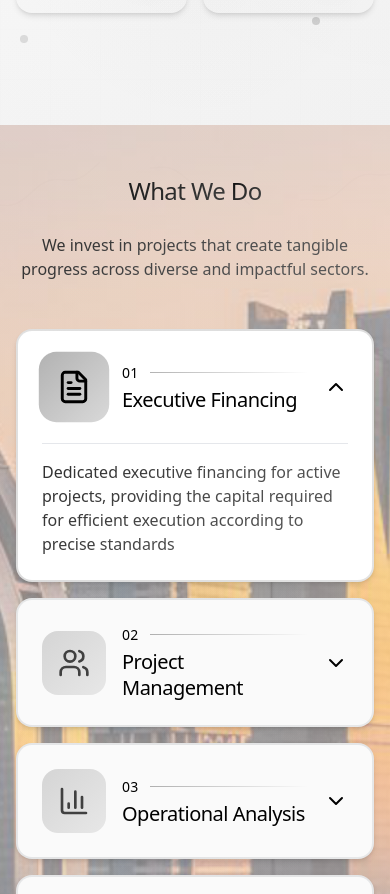
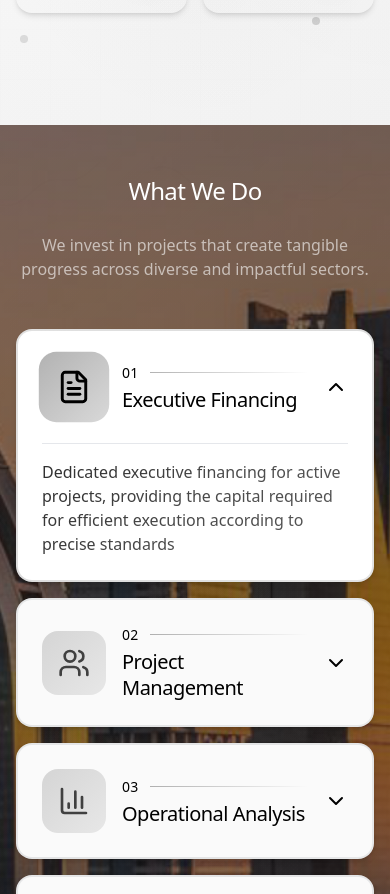
Before and after one commit to khaledabosaeed/DarkCore, a Next.js app: page /en in a window 390 px wide. Shown: the part 1711-2605 px from the top of the page. Built offline with nearby package versions, Linux system fonts and the light colour scheme.

Commit message:
ihame Edits

```diff
--- a/src/components/sections/footer/Footer.tsx
+++ b/src/components/sections/footer/Footer.tsx
@@ -151,7 +151,7 @@ export function Footer() {
             {/* Main Footer Content */}
             <div className="relative z-10 py-12 sm:py-16">
                 <div className="container mx-auto px-4 sm:px-6 md:px-8 lg:px-10">
-                    <div className={`grid grid-cols-1 md:grid-cols-2 lg:grid-cols-4 gap-8 lg:gap-12 mb-12 ${isRTL ? "text-right" : "text-left"}`}>
+                    <div className={`grid grid-cols-1 md:grid-cols-2 lg:grid-cols-3 gap-8 lg:gap-12 mb-12 ${isRTL ? "text-right" : "text-left"}`}>
                         {/* Logo and Description */}
                         <motion.div
                             initial={{ opacity: 0, y: 20 }}
@@ -253,41 +253,7 @@ export function Footer() {
                             </ul>
                         </motion.div>
 
-                        {/* Legal */}
-                        <motion.div
-                            initial={{ opacity: 0, y: 20 }}
-                            whileInView={{ opacity: 1, y: 0 }}
-                            transition={{ duration: 0.8, delay: 0.3 }}
-                            viewport={{ once: true }}
-                        >
-                            <h3
-                                className={`text-lg font-bold mb-4 ${
-                                    isRTL ? "font-almarai" : "font-poppins"
-                                }`}
-                                style={{
-                                    background: "linear-gradient(135deg, #1a1a1a 0%, #2d2d2d 50%, #404040 100%)",
-                                    WebkitBackgroundClip: "text",
-                                    WebkitTextFillColor: "transparent",
-                                    backgroundClip: "text",
-                                }}
-                            >
-                                {t.legal.title}
-                            </h3>
-                            <ul className="space-y-2">
-                                {t.legal.links.map((link, index) => (
-                                    <li key={index}>
-                                        <a
-                                            href={link.href}
-                                            className={`text-sm text-gray-700 hover:text-black transition-colors duration-300 ${
-                                                isRTL ? "font-almarai" : "font-poppins"
-                                            }`}
-                                        >
-                                            {link.label}
-                                        </a>
-                                    </li>
-                                ))}
-                            </ul>
-                        </motion.div>
+
                     </div>
 
                     {/* Bottom Section */}
--- a/src/components/sections/services-section/ServicesSection.tsx
+++ b/src/components/sections/services-section/ServicesSection.tsx
@@ -49,11 +49,10 @@ export function ServicesSection() {
                     priority
                     quality={90}
                 />
-                {/* Overlay for better text readability */}
-                <div
+                 <div
                     className="absolute inset-0"
                     style={{
-                        background: "linear-gradient(180deg, rgba(255, 255, 255, 0.5) 0%, rgba(250, 250, 250, 0.45) 50%, rgba(255, 255, 255, 0.5) 100%)"
+                        background: "linear-gradient(135deg, rgba(0, 0, 0, 0.4) 0%, rgba(0, 0, 0, 0.5) 50%, rgba(0, 0, 0, 0.4) 100%)"
                     }}
                 />
             </div>
@@ -109,28 +108,28 @@ export function ServicesSection() {
                     viewport={{ once: true }}
                 >
                     <h2
-                        className={`text-3xl sm:text-4xl md:text-5xl lg:text-6xl font-bold mb-6 ${
+                        className={`text-3xl sm:text-4xl md:text-5xl lg:text-6xl font-bold text-white mb-6 ${
                             isRTL ? "font-almarai" : "font-poppins"
                         }`}
                     >
                         <span
-                            style={{
-                                background: "linear-gradient(135deg, #1a1a1a 0%, #2d2d2d 50%, #404040 100%)",
-                                WebkitBackgroundClip: "text",
-                                WebkitTextFillColor: "transparent",
-                                backgroundClip: "text",
-                            }}
+                            // style={{
+                            //     background: "linear-gradient(135deg, #1a1a1a 0%, #2d2d2d 50%, #404040 100%)",
+                            //     WebkitBackgroundClip: "text",
+                            //     WebkitTextFillColor: "transparent",
+                            //     backgroundClip: "text",
+                            // }}
                         >
                             {currentContent.title}{" "}
                         </span>
                         {currentContent.highlightedTitle && (
                             <span
-                                style={{
-                                    background: "linear-gradient(135deg, #000000 0%, #2d2d2d 50%, #4a4a4a 100%)",
-                                    WebkitBackgroundClip: "text",
-                                    WebkitTextFillColor: "transparent",
-                                    backgroundClip: "text",
-                                }}
+                                // style={{
+                                //     background: "linear-gradient(135deg, #000000 0%, #2d2d2d 50%, #4a4a4a 100%)",
+                                //     WebkitBackgroundClip: "text",
+                                //     WebkitTextFillColor: "transparent",
+                                //     backgroundClip: "text",
+                                // }}
                             >
                                 {currentContent.highlightedTitle}
                             </span>
@@ -138,15 +137,15 @@ export function ServicesSection() {
                     </h2>
 
                     <motion.p
-                        className={`text-base sm:text-lg md:text-xl max-w-4xl mx-auto leading-relaxed ${
+                        className={`text-base sm:text-lg md:text-xl max-w-4xl text-white/60 mx-auto leading-relaxed ${
                             isRTL ? "font-almarai" : "font-poppins"
                         }`}
-                        style={{
-                            background: "linear-gradient(135deg, #2d2d2d 0%, #4a4a4a 50%, #5a5a5a 100%)",
-                            WebkitBackgroundClip: "text",
-                            WebkitTextFillColor: "transparent",
-                            backgroundClip: "text",
-                        }}
+                        // style={{
+                        //     background: "linear-gradient(135deg, #2d2d2d 0%, #4a4a4a 50%, #5a5a5a 100%)",
+                        //     WebkitBackgroundClip: "text",
+                        //     WebkitTextFillColor: "transparent",
+                        //     backgroundClip: "text",
+                        // }}
                         initial={{ opacity: 0, y: 20 }}
                         whileInView={{ opacity: 1, y: 0 }}
                         transition={{ delay: 0.2, duration: 0.8 }}
--- a/src/components/sections/shareholders-section/ShareholdersSection.tsx
+++ b/src/components/sections/shareholders-section/ShareholdersSection.tsx
@@ -49,11 +49,10 @@ export function ShareholdersSection() {
                     priority
                     quality={90}
                 />
-                {/* Overlay for better text readability */}
-                <div
+                  <div
                     className="absolute inset-0"
                     style={{
-                        background: "linear-gradient(180deg, rgba(255, 255, 255, 0.5) 0%, rgba(250, 250, 250, 0.45) 50%, rgba(255, 255, 255, 0.5) 100%)"
+                        background: "linear-gradient(135deg, rgba(0, 0, 0, 0.4) 0%, rgba(0, 0, 0, 0.5) 50%, rgba(0, 0, 0, 0.4) 100%)"
                     }}
                 />
             </div>
@@ -113,7 +112,7 @@ export function ShareholdersSection() {
                             isRTL ? "font-almarai" : "font-poppins"
                         }`}
                     >
-                        <span className="text-black">{currentContent.preTitle} </span>
+                        <span className="text-white">{currentContent.preTitle} </span>
                         {currentContent.title && (
                             <span
                                 style={{
@@ -129,7 +128,7 @@ export function ShareholdersSection() {
                     </h2>
 
                     <motion.p
-                        className={`text-base sm:text-lg md:text-xl text-gray-700 max-w-4xl mx-auto leading-relaxed ${
+                        className={`text-base sm:text-lg md:text-xl text-white/60 max-w-4xl mx-auto leading-relaxed ${
                             isRTL ? "font-almarai" : "font-poppins"
                         }`}
                         initial={{ opacity: 0, y: 20 }}
@@ -230,7 +229,7 @@ export function ShareholdersSection() {
                                     {/* Content */}
                                     <div className="flex-1">
                                         <h4
-                                            className={`text-xl sm:text-2xl font-bold text-black mb-2 group-hover:text-[#000000] transition-colors ${
+                                className={`text-base sm:text-lg md:text-xl lg:text-2xl max-w-3xl mx-auto leading-relaxed text-white/95 ${
                                                 isRTL ? "font-almarai" : "font-poppins"
                                             }`}
                                         >
@@ -291,7 +290,7 @@ export function ShareholdersSection() {
                     viewport={{ once: true }}
                 >
                     <h4
-                        className={`text-xl sm:text-2xl md:text-3xl font-bold text-black mb-6 ${
+                        className={`text-xl sm:text-2xl md:text-3xl font-bold text-white mb-6 ${
                             isRTL ? "font-almarai" : "font-poppins"
                         }`}
                     >
@@ -315,7 +314,7 @@ export function ShareholdersSection() {
                     </motion.button>
 
                     <motion.p
-                        className={`text-sm sm:text-base text-gray-600 mt-6 ${
+                        className={`text-sm sm:text-base text-white/60 mt-6 ${
                             isRTL ? "font-almarai" : "font-poppins"
                         }`}
                         initial={{ opacity: 0 }}
```
